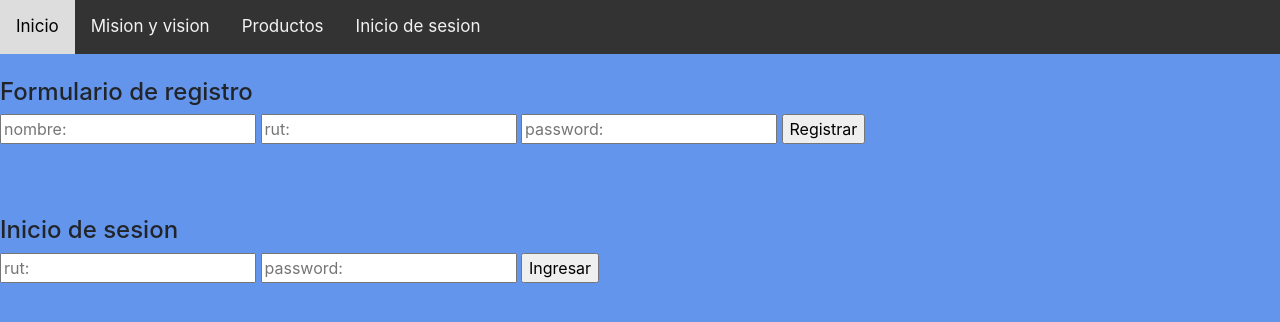
After one commit to M-Aranda/ExamenWEBMarceloAranda, a PHP site: page /view/InicioDeSesion.php in a window 1280 px wide. The commit adds this page. Shown: the top 322 px of the page. Run offline with PHP 8.4, Linux system fonts and the light colour scheme.

Commit message:
ya se pueden registrar usuarios e iniciar sesion. Avances en css

```diff
--- /dev/null
+++ b/css/estilos.css
@@ -0,0 +1,51 @@
+body {
+    background-color:cornflowerblue;
+}
+
+table  {
+    background-color: aqua;
+    text-align: center;
+
+}
+
+div:centrado{
+    margin-left: auto;
+    margin-right: auto;
+}
+
+button{
+    text-align: center;
+}
+
+td img{
+    display: block;
+    margin-left: auto;
+    margin-right: auto;
+}
+
+
+.topnav {
+    background-color: #333;
+    overflow: hidden;
+}
+
+
+.topnav a {
+    float: left;
+    color: #f2f2f2;
+    text-align: center;
+    padding: 14px 16px;
+    text-decoration: none;
+    font-size: 17px;
+}
+
+
+.topnav a:hover {
+    background-color: #ddd;
+    color: black;
+}
+
+.topnav a.active {
+    background-color: #4CAF50;
+    color: white;
+}
--- a/model/Conexion.php
+++ b/model/Conexion.php
@@ -11,7 +11,7 @@ class Conexion {
 
     public function __construct() {//puede que haya que cambiar los parametros de conexion (invertir el orden, online en !ONLINE y offline en ONLINE)
         if (!ONLINE) {
-            $this->bdName = "nombreDeBaseDeDatps";
+            $this->bdName = "tiendaMusica";
             $this->user = "root";
             $this->pass = "";
         }else{
--- /dev/null
+++ b/view/InicioDeSesion.php
@@ -0,0 +1,60 @@
+<!DOCTYPE html>
+<html lang="en">
+<head>
+    <meta charset="UTF-8">
+    <meta name="viewport" content="width=device-width, initial-scale=1.0">
+    <meta http-equiv="X-UA-Compatible" content="ie=edge">
+    <title>Inicio de sesion</title>
+
+    <link rel="stylesheet" href="../css/bootstrap.css">
+    <link rel="stylesheet" href="../css/js/bootstrap.js">
+    <link rel="stylesheet" href="../css/estilos.css">
+
+
+
+
+</head>
+<body>
+
+
+    <div class="topnav">
+    <nav>
+        <a href="../index.php">Inicio</a>
+        <a href="misionYVision.php">Mision y vision</a>
+        <a href="productos.php">Productos</a>
+        <a href="InicioDeSesion.php">Inicio de sesion</a>
+        </nav>
+    </div>
+    <br>
+    <h4>Formulario de registro</h4>
+    <form action="../controller/crearUsuario.php" method="post">
+    <input type="text" name="nombreRegistro" id="nombreRegistro" placeholder="nombre:">
+    <input type="text" name="rutRegistro" id="rutRegistro" placeholder="rut:">
+    <input type="text" name="passRegistro" id="passRegistro" placeholder="password:">
+    <input type="submit" value="Registrar">
+    </form>
+    <br>
+    <br>
+    <?php
+
+    if(isset($_SESSION["mensaje"])){
+        $men=$_SESSION["mensaje"];
+        echo $men;
+
+        //session_destroy();
+        unset($_SESSION["mensaje"]);
+    }
+
+
+?>
+    <br>
+    <h4>Inicio de sesion</h4>
+    <form action="../controller/iniciarSesion.php" method="post">
+    <input type="text" name="rutInicio" id="rutInicio" placeholder="rut:">
+    <input type="text" name="passInicio" id="passInicio" placeholder="password:">
+    <input type="submit" value="Ingresar">
+    </form>
+
+
+</body>
+</html>
```
Also changed, not shown: controller/crearUsuario.php (added, +28 -0 lines), controller/iniciarSesion.php (added, +17 -0 lines), index.php (+10 -8 lines), model/Data.php (+49 -2 lines), model/Usuario.php (added, +50 -0 lines), model/baseDeDatos.sql (+16 -2 lines), view/error.php (added, +13 -0 lines), view/misionYVision.php (added, +28 -0 lines), view/productos.php (added, +28 -0 lines), imagenes/imagenMusic.png (added).
